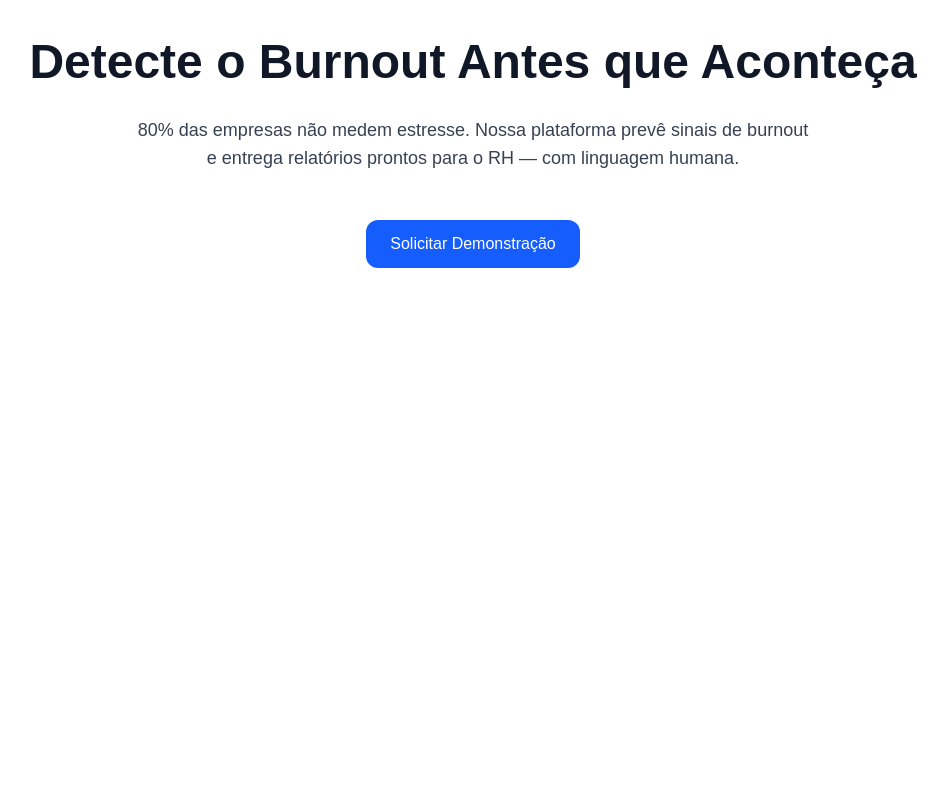
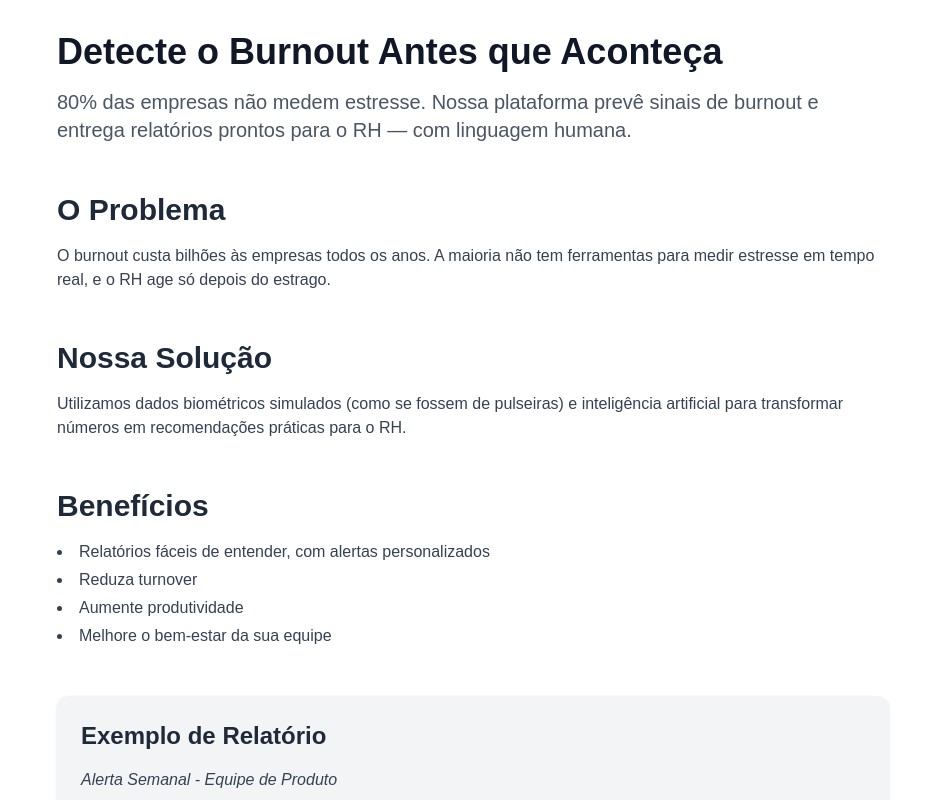
Before and after one commit to Redevix/antiburnout-mvp, a Next.js app: page / in a window 1280 px wide. Shown: the top 800 px of the page, without its empty margins (167-1115 px from the left). Built offline with nearby package versions, Linux system fonts and the light colour scheme.

Commit message:
Corrige erro de sintaxe na página principal

```diff
--- a/app/page.tsx
+++ b/app/page.tsx
@@ -1,17 +1,49 @@
+// app/page.tsx
+
 export default function Home() {
   return (
-    <main className="p-8">
-      <section className="text-center space-y-6">
-        <h1 className="text-4xl md:text-5xl font-bold text-gray-900 leading-tight">
-          Detecte o Burnout Antes que Aconteça
-        </h1>
-        <p className="text-lg text-gray-700 max-w-2xl mx-auto">
+    <main className="p-8 max-w-4xl mx-auto space-y-12">
+      <section className="space-y-4">
+        <h1 className="text-4xl font-bold text-gray-900">Detecte o Burnout Antes que Aconteça</h1>
+        <p className="text-xl text-gray-600">
           80% das empresas não medem estresse. Nossa plataforma prevê sinais de burnout e entrega relatórios prontos para o RH — com linguagem humana.
         </p>
-        <button className="mt-6 px-6 py-3 bg-blue-600 text-white rounded-xl hover:bg-blue-700 transition">
-          Solicitar Demonstração
-        </button>
+      </section>
+
+      <section className="space-y-4">
+        <h2 className="text-3xl font-semibold text-gray-800">O Problema</h2>
+        <p className="text-gray-700">
+          O burnout custa bilhões às empresas todos os anos. A maioria não tem ferramentas para medir estresse em tempo real, e o RH age só depois do estrago.
+        </p>
+      </section>
+
+      <section className="space-y-4">
+        <h2 className="text-3xl font-semibold text-gray-800">Nossa Solução</h2>
+        <p className="text-gray-700">
+          Utilizamos dados biométricos simulados (como se fossem de pulseiras) e inteligência artificial para transformar números em recomendações práticas para o RH.
+        </p>
+      </section>
+
+      <section className="space-y-4">
+        <h2 className="text-3xl font-semibold text-gray-800">Benefícios</h2>
+        <ul className="list-disc list-inside text-gray-700 space-y-1">
+          <li>Relatórios fáceis de entender, com alertas personalizados</li>
+          <li>Reduza turnover</li>
+          <li>Aumente produtividade</li>
+          <li>Melhore o bem-estar da sua equipe</li>
+        </ul>
+      </section>
+
+      <section className="space-y-4 bg-gray-100 p-6 rounded-xl shadow">
+        <h2 className="text-2xl font-bold text-gray-800">Exemplo de Relatório</h2>
+        <p className="text-gray-700 italic">
+          Alerta Semanal - Equipe de Produto
+        </p>
+        <p className="text-gray-700">
+          "Na última semana, 3 colaboradores apresentaram aumento no índice de estresse. Recomendamos uma conversa individual e ajustes de carga de trabalho no time de produto."
+        </p>
+        <p className="text-yellow-600 font-semibold">Alerta Médio<br/>Time: Produto</p>
       </section>
     </main>
-  )
+  );
 }
```
